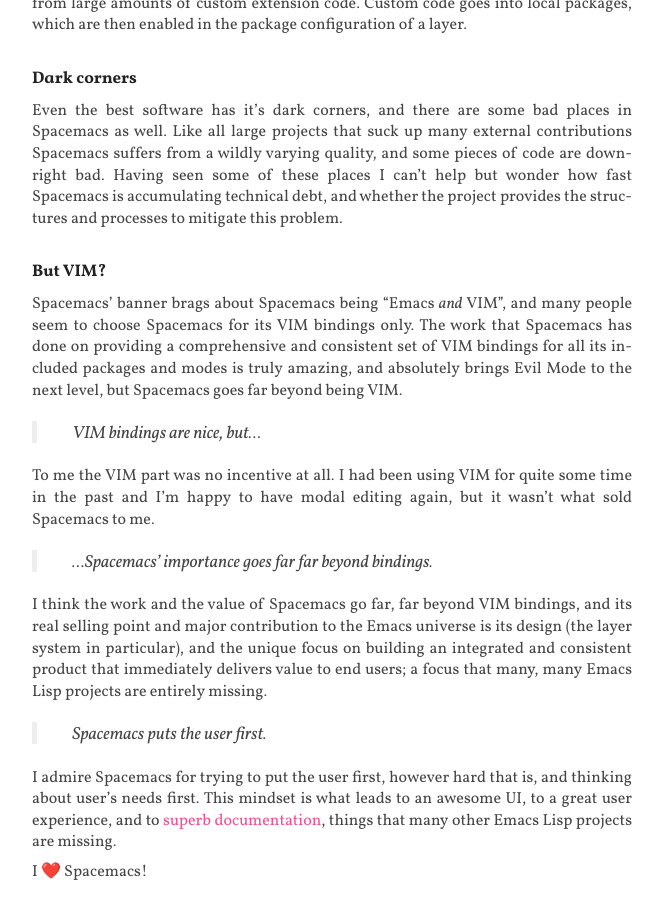
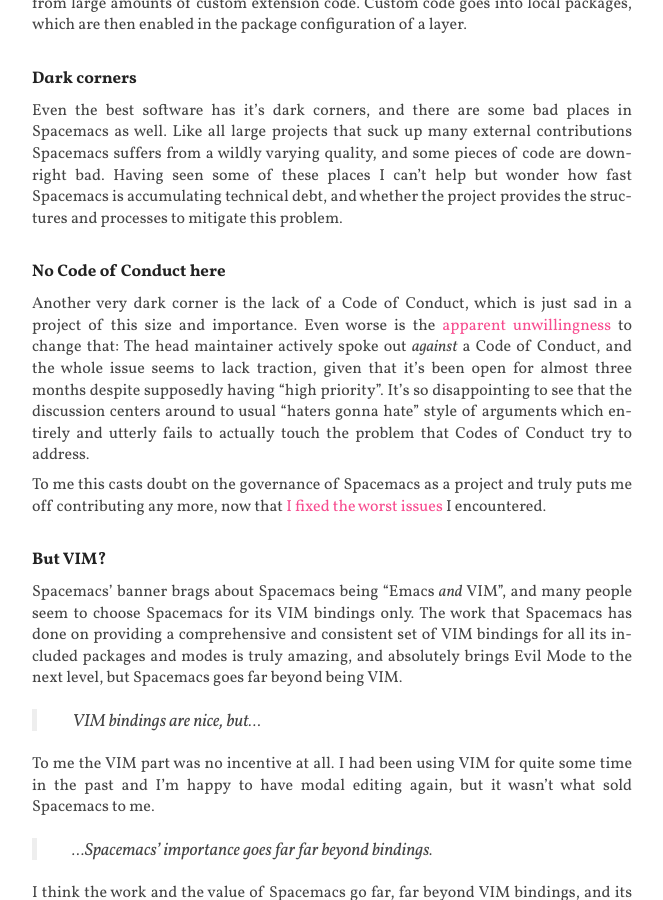
Before and after one commit to flooose/lunaryorn.github.io, a Jekyll site: the page built from _posts/2016-01-26-why-spacemacs.md, in a window 1280 px wide and 900 px high, scrolled down 1776 px. Shown: the whole window, without its empty margins (308-971 px from the left). Built offline with Jekyll 4.4.1, drawn with Linux system fonts in a browser that asks for light colours; some web fonts are replaced; Markdown is read by kramdown in place of the engine named in the settings; comment, search, counter and statistics services are not loaded.

Commit message:
Add a paragraph on the lack of CoCs

```diff
--- a/_posts/2016-01-26-why-spacemacs.md
+++ b/_posts/2016-01-26-why-spacemacs.md
@@ -101,6 +101,24 @@
 wonder how fast Spacemacs is accumulating technical debt, and whether the
 project provides the structures and processes to mitigate this problem.
 
+## No Code of Conduct here ##
+
+Another very dark corner is the lack of a Code of Conduct, which is just sad in
+a project of this size and importance.  Even worse is the
+[apparent unwillingness](https://github.com/syl20bnr/spacemacs/pull/3484) to
+change that: The head maintainer actively spoke out *against* a Code of Conduct,
+and the whole issue seems to lack traction, given that it’s been open for almost
+three months despite supposedly having “high priority”.  It’s so disappointing
+to see that the discussion centers around to usual “haters gonna hate” style of
+arguments which entirely and utterly fails to actually touch the problem that
+Codes of Conduct try to address.
+
+To me this casts doubt on the governance of Spacemacs as a project and truly
+puts me off contributing any more, now that [I fixed the worst issues][prs]
+I encountered.
+
+[prs]: https://github.com/syl20bnr/spacemacs/pulls?q=is%3Apr+author%3Alunaryorn+is%3Aclosed
+
 ## But VIM? ##
 
 Spacemacs’ banner brags about Spacemacs being “Emacs *and* VIM”, and many people
```
